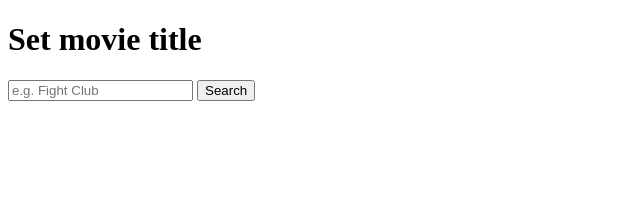
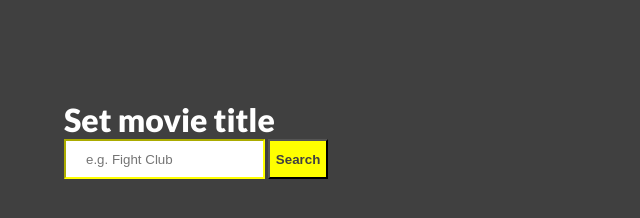
Before and after one commit to konradovsky/MovieSearch, a plain HTML site: page index.html in a window 1280 px wide. Shown: the whole page, without its empty margins (0-640 px from the left). Drawn offline with Linux system fonts and the light colour scheme.

Commit message:
creating style.css

```diff
--- a/index.html
+++ b/index.html
@@ -3,6 +3,8 @@
   <head>
     <meta charset="utf-8">
     <title>Movies 4 today</title>
+      <link href="https://fonts.googleapis.com/css?family=Lato:400,900" rel="stylesheet">
+      <link href="style.css" rel="stylesheet">
   </head>
   <body>
     <div id="moviesSearch">
--- /dev/null
+++ b/style.css
@@ -0,0 +1,34 @@
+*{
+  margin: 0;
+  padding: 0;
+}
+
+body{
+  background-color: #404040;
+  font-family: "Lato", sans-serif;
+  color: white;
+}
+
+.container{
+  width: 90%;
+  margin-left: auto;
+  margin-right: auto;
+}
+
+#moviesSearch{
+  margin-top: 100px;
+}
+
+#searchButton{
+  width: 60px;
+  height: 40px;
+  background: yellow;
+  color: #404040;
+  font-weight: bold;
+}
+
+#movieTitleInput{
+  height: 36px;
+  border-color: yellow;
+  padding-left: 20px;
+}
```
